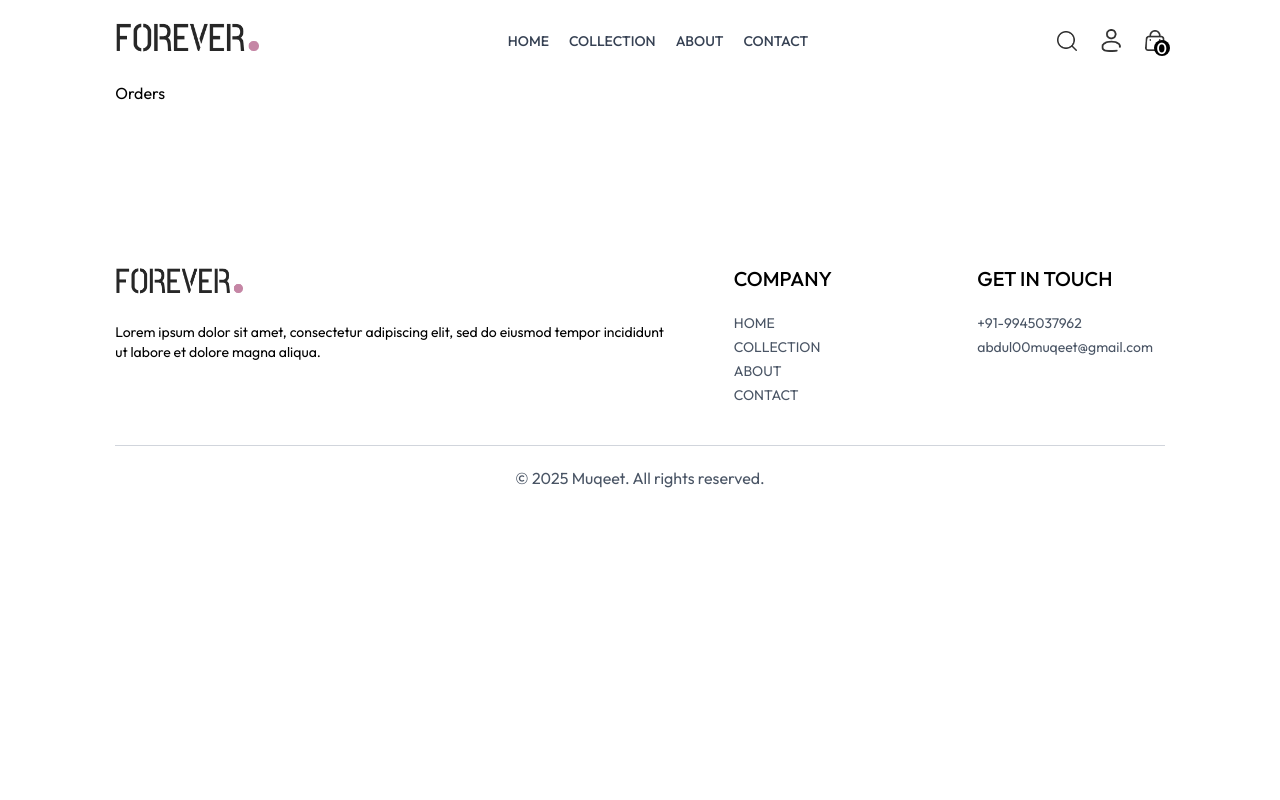
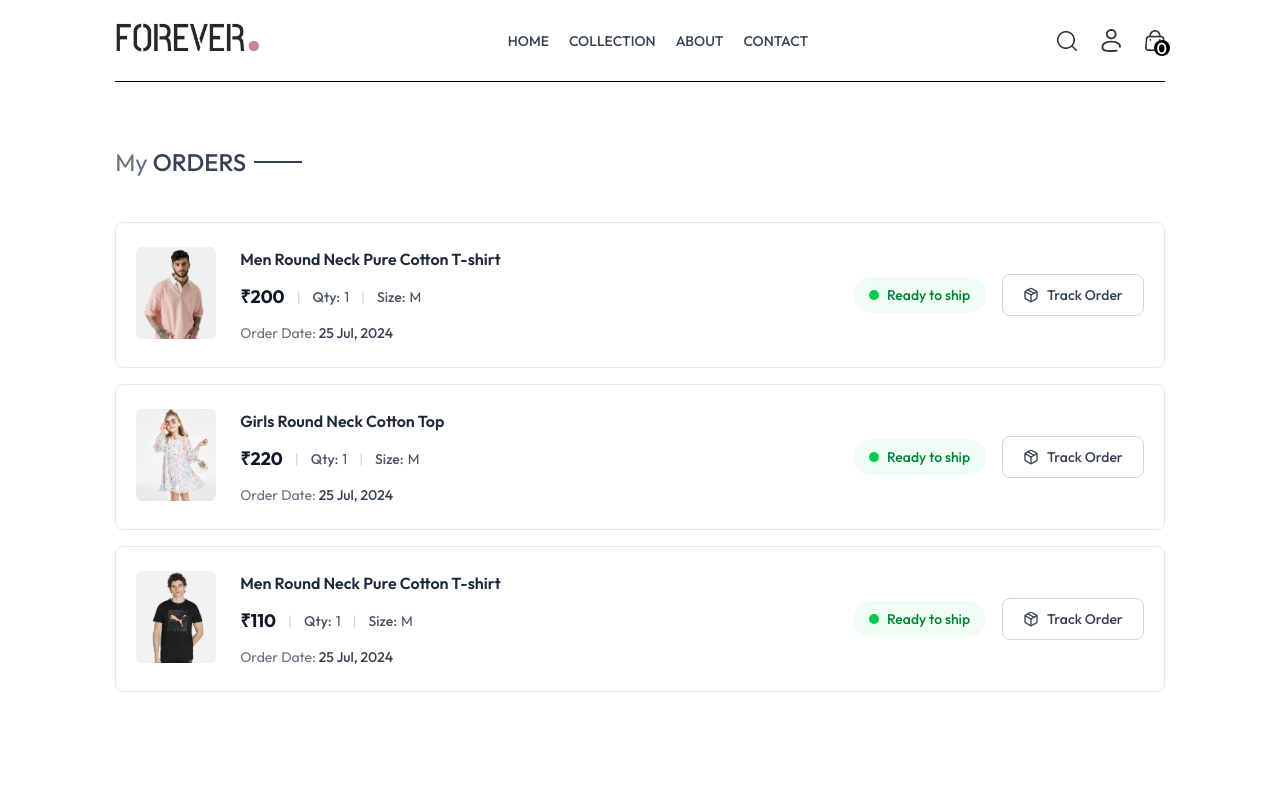
Before and after one commit to muqeet1001/eCommerce, a React (Vite) app in the folder frontend/: page /orders in a window 1280 px wide. Shown: the top 800 px of the page. Built offline with nearby package versions, Linux system fonts and the light colour scheme.

Commit message:
done with PlaceOrder page

```diff
--- a/frontend/src/components/Navbar.jsx
+++ b/frontend/src/components/Navbar.jsx
@@ -31,7 +31,7 @@ function Navbar() {
             <div className='flex items-center gap-6'>
                 <img onClick={() => setshowSearch(!showSearch)} className='w-5 cursor-pointer' src={assets.search_icon} alt="search" />
                 <div className='group relative'>
-                    <img className='w-5 cursor-pointer' src={assets.profile_icon} alt="user" />
+                   <Link>  <img className='w-5 cursor-pointer' src={assets.profile_icon} alt="user" /></Link>
                     <div className='group-hover:block hidden absolute dropdown-menu right-0 pt-4 rounded-2xl'>
                         <div className='flex flex-col gap-3  bg-gray-50 p-4 shadow-lg rounded-md w-40 text-gray-700'>
                             <p className='cursor-pointer hover:text-black '>My Profile</p>
--- a/frontend/src/pages/Orders.jsx
+++ b/frontend/src/pages/Orders.jsx
@@ -1,8 +1,86 @@
-import React from 'react'
+ import React, { useContext } from 'react'
+import Product from './Product';
+import { ShopContext } from '../context/ShopContext';
+import Title from './../components/Title';
+import { Package } from 'lucide-react';
 
 function Orders() {
+  const {products, currency} = useContext(ShopContext);
+
   return (
-    <div>Orders</div>
+    <div className='border-t pt-16'>
+      <div className='text-2xl mb-8'>
+        <Title text1={'My'} text2={'ORDERS'}/>
+      </div>
+
+      <div className='space-y-4'>
+        {products.slice(1,4).map((item, index)=>(
+          <div
+            key={index}
+            className='group py-6 px-5 border border-gray-200 text-gray-700 flex flex-col md:flex-row md:items-center md:justify-between gap-6 rounded-lg hover:shadow-lg hover:border-gray-300 transition-all duration-300 ease-in-out bg-white'
+            style={{
+              animation: `slideIn 0.5s ease-out ${index * 0.1}s both`
+            }}
+          >
+            <div className='flex items-start gap-6 text-sm flex-1'>
+              <div className='relative overflow-hidden rounded-md'>
+                <img
+                  className='w-16 sm:w-20 transform group-hover:scale-110 transition-transform duration-300'
+                  src={item.image[0]}
+                  alt={item.name}
+                />
+              </div>
+
+              <div className='flex-1'>
+                <p className='sm:text-base font-semibold text-gray-800 mb-3'>{item.name}</p>
+                <div className='flex flex-wrap items-center gap-3 text-sm text-gray-600'>
+                  <p className='text-lg font-bold text-gray-900'>{currency}{item.price}</p>
+                  <span className='text-gray-300'>|</span>
+                  <p className='flex items-center gap-1'>
+                    <span className='font-medium'>Qty:</span> 1
+                  </p>
+                  <span className='text-gray-300'>|</span>
+                  <p className='flex items-center gap-1'>
+                    <span className='font-medium'>Size:</span> M
+                  </p>
+                </div>
+                <p className='mt-3 text-sm text-gray-500'>
+                  Order Date: <span className='text-gray-700 font-medium'>25 Jul, 2024</span>
+                </p>
+              </div>
+            </div>
+
+            <div className='md:w-auto flex flex-col sm:flex-row items-start sm:items-center gap-4'>
+              <div className='flex items-center gap-2 bg-green-50 px-4 py-2 rounded-full'>
+                <span className='relative flex h-2.5 w-2.5'>
+                  <span className='animate-ping absolute inline-flex h-full w-full rounded-full bg-green-400 opacity-75'></span>
+                  <span className='relative inline-flex rounded-full h-2.5 w-2.5 bg-green-500'></span>
+                </span>
+                <p className='text-sm font-medium text-green-700'>Ready to ship</p>
+              </div>
+
+              <button className='flex items-center gap-2 border border-gray-300 px-5 py-2.5 text-sm font-medium rounded-lg hover:bg-gray-50 hover:border-gray-400 active:scale-95 transition-all duration-200 text-gray-700 group/btn'>
+                <Package className='w-4 h-4 group-hover/btn:rotate-12 transition-transform duration-200' />
+                Track Order
+              </button>
+            </div>
+          </div>
+        ))}
+      </div>
+
+      <style jsx>{`
+        @keyframes slideIn {
+          from {
+            opacity: 0;
+            transform: translateY(20px);
+          }
+          to {
+            opacity: 1;
+            transform: translateY(0);
+          }
+        }
+      `}</style>
+    </div>
   )
 }
 
--- /dev/null
+++ b/package.json
@@ -0,0 +1,5 @@
+{
+  "dependencies": {
+    "lucide-react": "^0.556.0"
+  }
+}
```
Also changed, not shown: 1 other file (tests, documents, lock files or other folders).
